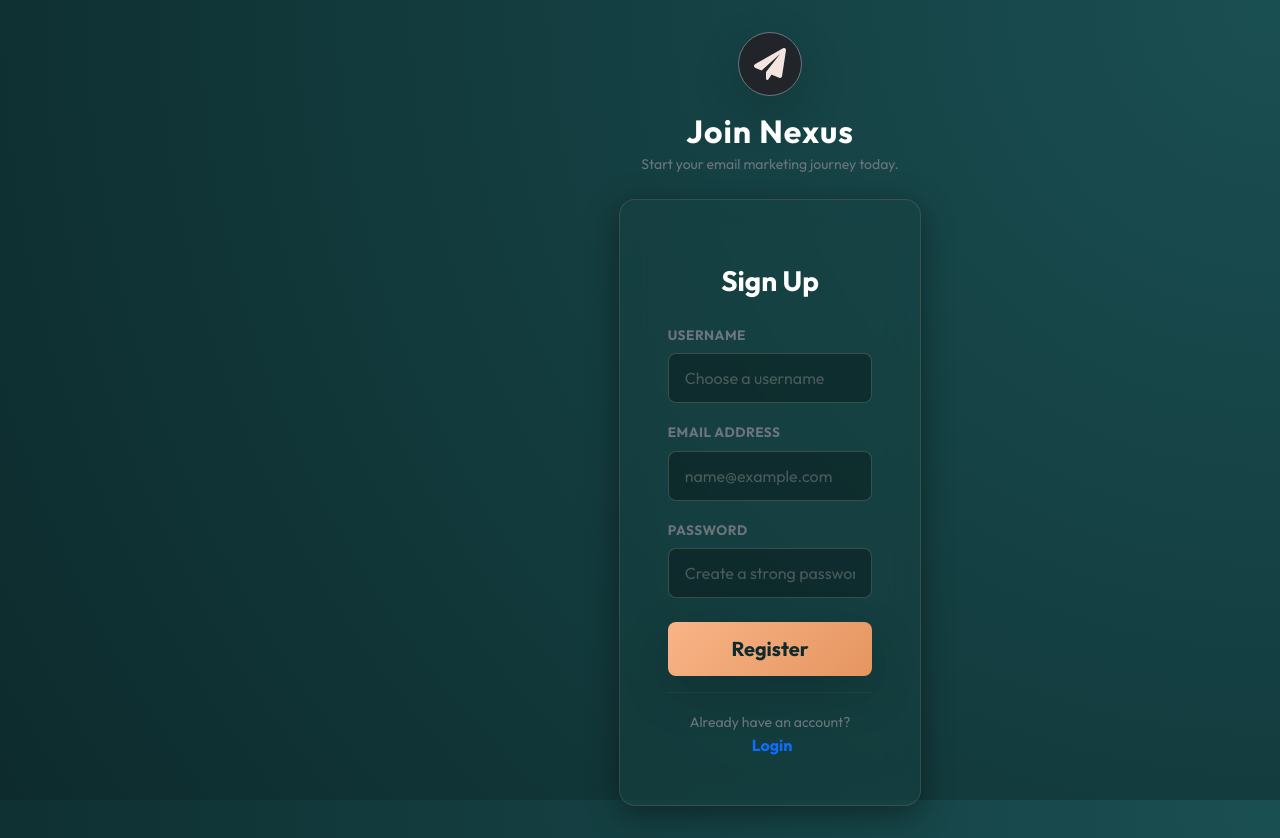
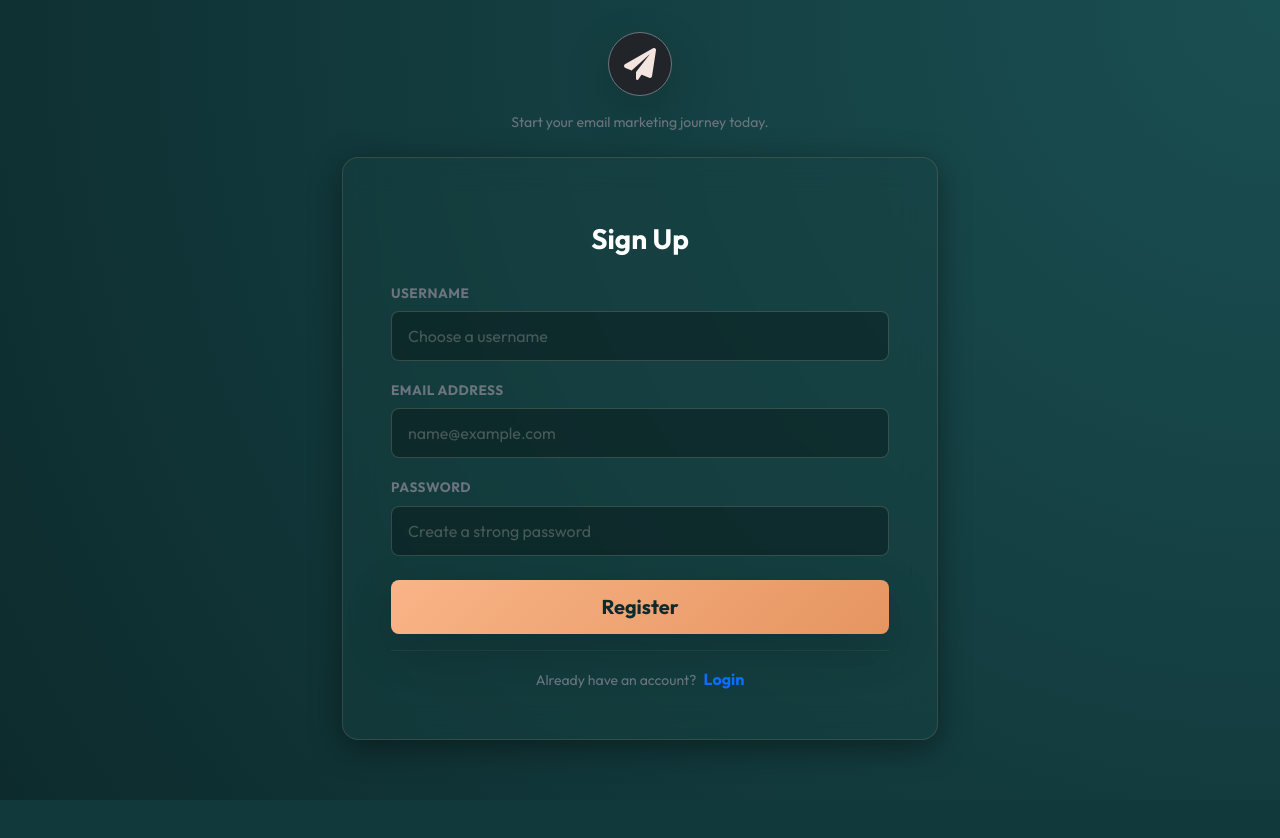
Before and after one commit to SkShizan/mail-system, a Flask app: page /signup in a window 1280 px wide. After the commit the page ends 800 px from the top, so only its background shows below. Run offline with Flask 3, Linux system fonts and the light colour scheme; some libraries are stand-ins or nearby versions.

Commit message:
fixing some final ui issue 05dec2025

```diff
--- a/app/templates/forgot_password.html
+++ b/app/templates/forgot_password.html
@@ -1,5 +1,10 @@
 {% extends "base.html" %}
 {% block content %}
+<style>
+    .main-content {
+        margin-left: 0 !important;
+    }
+</style>
 <div class="row justify-content-center mt-5 animate-in">
     <div class="col-md-5 col-lg-4">
         <div class="glass-panel p-4 p-md-5 text-center">
--- a/app/templates/login.html
+++ b/app/templates/login.html
@@ -1,5 +1,11 @@
 {% extends "base.html" %}
+
 {% block content %}
+<style>
+    .main-content {
+        margin-left: 0 !important;
+    }
+</style>
 <div class="row justify-content-center mt-5">
     <div class="col-md-5 col-lg-4">
         <div class="glass-panel p-4 p-md-5">
--- a/app/templates/reset_password.html
+++ b/app/templates/reset_password.html
@@ -1,5 +1,10 @@
 {% extends "base.html" %}
 {% block content %}
+<style>
+    .main-content {
+        margin-left: 0 !important;
+    }
+</style>
 <div class="row justify-content-center mt-5 animate-in">
     <div class="col-md-5 col-lg-4">
         <div class="glass-panel p-4 p-md-5">
--- a/app/templates/signup.html
+++ b/app/templates/signup.html
@@ -1,15 +1,19 @@
 {% extends "base.html" %}
 
 {% block content %}
+<style>
+    .main-content {
+        margin-left: 0 !important;
+    }
+</style>
 <div class="row justify-content-center align-items-center" style="min-height: 80vh;">
-    <div class="col-md-6 col-lg-5 col-xl-4">
+    <div class="col-md-6 col-lg-5 col-xl-6">
 
         <!-- Logo / Brand Header -->
         <div class="text-center mb-4">
             <div class="d-inline-flex align-items-center justify-content-center rounded-circle bg-dark p-3 mb-3 text-accent border border-secondary shadow-lg" style="width: 64px; height: 64px;">
                 <i class="fas fa-paper-plane fa-2x"></i>
             </div>
-            <h2 class="fw-bold text-white mb-1" style="letter-spacing: 1px;">Join Nexus</h2>
             <p class="text-muted small">Start your email marketing journey today.</p>
         </div>
 
--- a/app/templates/verify_otp.html
+++ b/app/templates/verify_otp.html
@@ -1,5 +1,10 @@
 {% extends "base.html" %}
 {% block content %}
+<style>
+    .main-content {
+        margin-left: 0 !important;
+    }
+</style>
 <div class="row justify-content-center mt-5">
     <div class="col-md-4">
         <div class="glass-panel p-4 text-center">
--- a/app/templates/verify_reset_otp.html
+++ b/app/templates/verify_reset_otp.html
@@ -1,5 +1,10 @@
 {% extends "base.html" %}
 {% block content %}
+<style>
+    .main-content {
+        margin-left: 0 !important;
+    }
+</style>
 <div class="row justify-content-center mt-5 animate-in">
     <div class="col-md-5 col-lg-4">
         <div class="glass-panel p-4 p-md-5 text-center">
```
Also changed, not shown: 3 other files.
